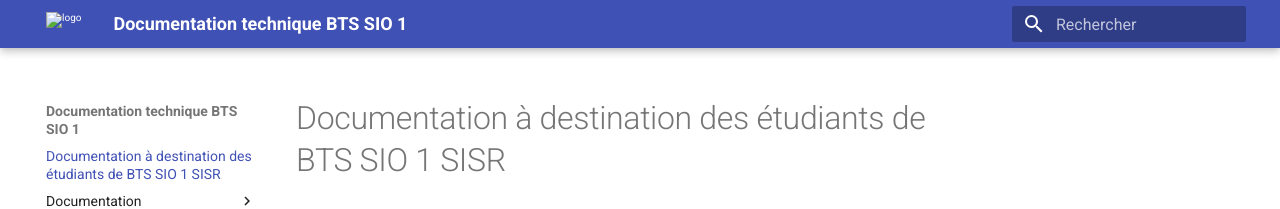
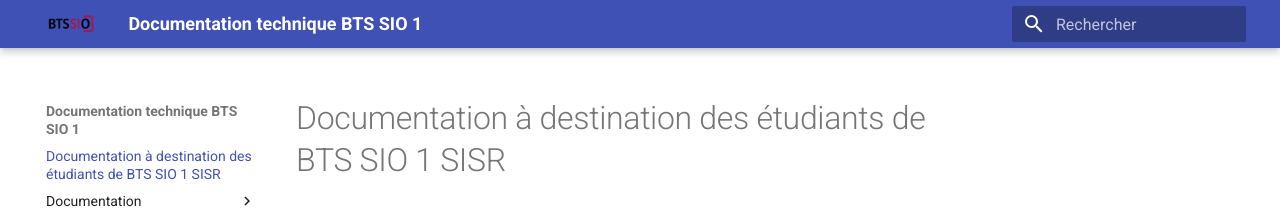
Before and after one commit to qdemouliere/sisr1, an MkDocs documentation site: the page built from docs/index.md, in a window 1280 px wide. Shown: the top 209 px of the page. Built offline with MkDocs 1.6.1 and Material for MkDocs 9.7.7, drawn with Linux system fonts in a browser that asks for light colours.

Commit message:
Config générique mkdocs v0.2

```diff
--- a/mkdocs.yml
+++ b/mkdocs.yml
@@ -3,8 +3,8 @@ site_url: https://qdemouliere.github.io/sisr1
 copyright: Licence CC 4.0 FR BY-NC-SA - 2025 - Q. Demoulière - Lycée Paul-Louis Courier
 theme:
   name: material
-  logo: ./media/cub/logo.png
-  favicon: ./media/cub/favicon.png
+  logo: ./media/logo.png
+  favicon: ./media/favicon.png
   language: fr
   features:
     - navigation.footer
```
Also changed, not shown: docs/media/favicon.png (added), docs/media/logo.png (added).
